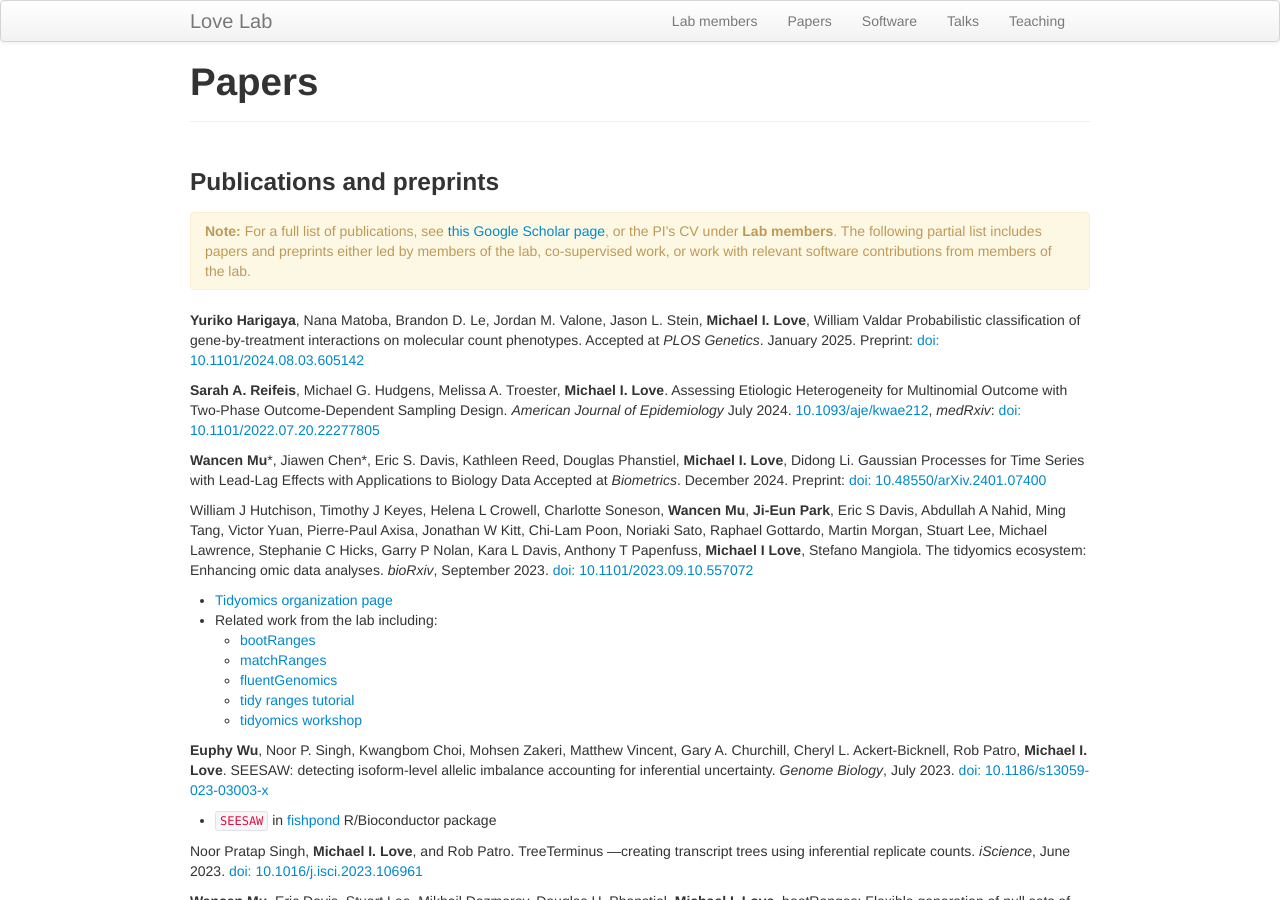
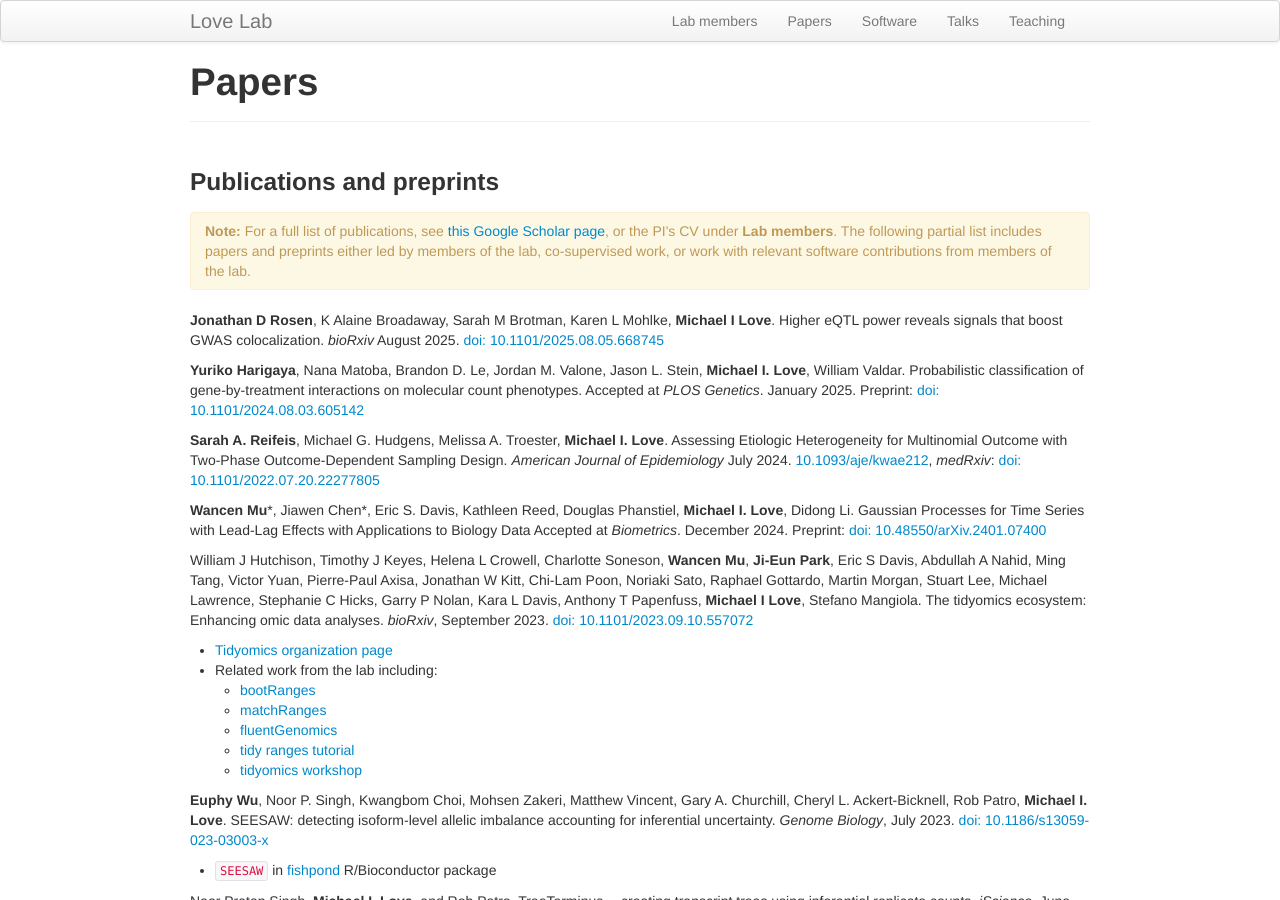
Before and after one commit to mikelove/mikelove.github.io, a Jekyll site: the page built from pages/papers.md, in a window 1280 px wide and 900 px high. Built offline with Jekyll 4.4.1, drawn with Linux system fonts in a browser that asks for light colours.

Commit message:
update website re power paper

```diff
--- a/pages/papers.md
+++ b/pages/papers.md
@@ -14,7 +14,12 @@ of the lab, co-supervised work, or work with relevant software
 contributions from members of the lab.
 </div>
 
-**Yuriko Harigaya**, Nana Matoba, Brandon D. Le, Jordan M. Valone, Jason L. Stein, **Michael I. Love**, William Valdar
+**Jonathan D Rosen**, K Alaine Broadaway, Sarah M Brotman, Karen L Mohlke, **Michael I Love**.
+Higher eQTL power reveals signals that boost GWAS colocalization.
+*bioRxiv* August 2025.
+[doi: 10.1101/2025.08.05.668745](https://doi.org/10.1101/2025.08.05.668745)
+
+**Yuriko Harigaya**, Nana Matoba, Brandon D. Le, Jordan M. Valone, Jason L. Stein, **Michael I. Love**, William Valdar.
 Probabilistic classification of gene-by-treatment interactions on molecular count phenotypes.
 Accepted at *PLOS Genetics*. January 2025. Preprint:
 [doi: 10.1101/2024.08.03.605142](https://doi.org/10.1101/2024.08.03.605142)
```
Also changed, not shown: index.md (+22 -15 lines).
